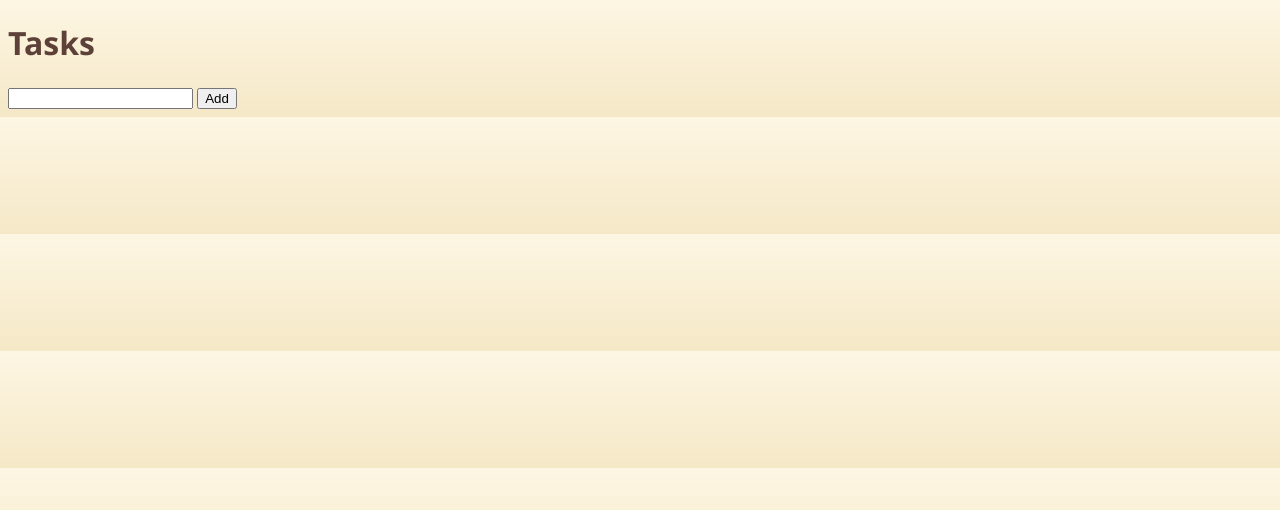
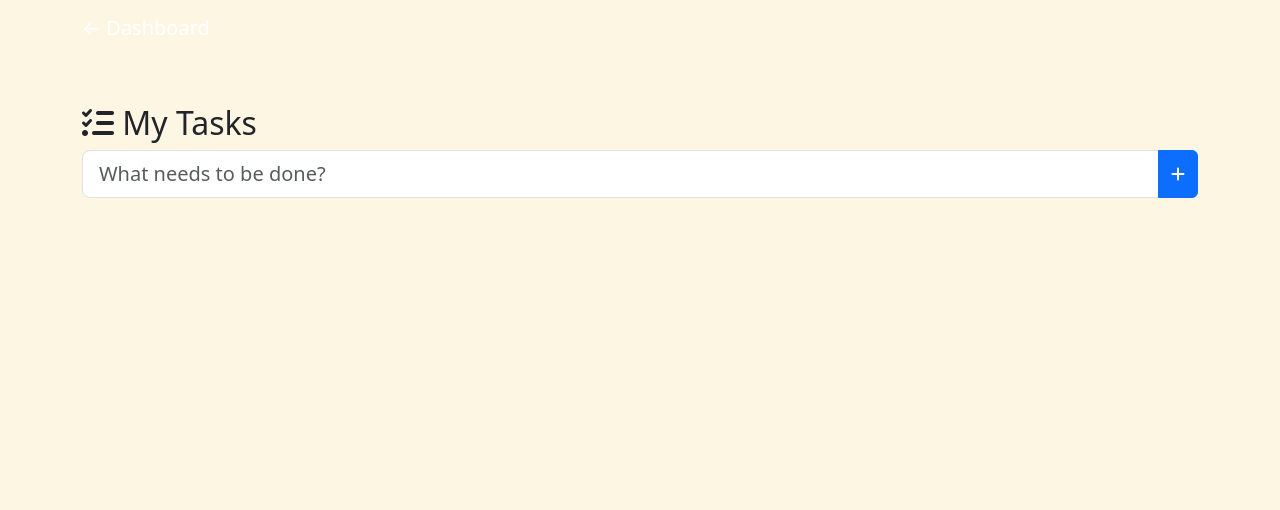
Before and after one commit to Aarav-InnovateDevRev/ManageIt, a Flask app: page /tasks in a window 1280 px wide. Shown: the top 510 px of the page. Run offline with Flask 3, Linux system fonts and the light colour scheme; the visitor is signed in with stand-in values (Sample User, id 1).

Commit message:
Refactor tasks.html for improved layout and styling

```diff
--- a/templates/tasks.html
+++ b/templates/tasks.html
@@ -1,27 +1,26 @@
 <!DOCTYPE html>
-<html>
+<html lang="en">
 <head>
-
-<meta name="viewport" content="width=device-width, initial-scale=1.0">
-<link rel="stylesheet" href="/static/style.css">
-
+    <meta charset="UTF-8"><meta name="viewport" content="width=device-width, initial-scale=1.0">
+    <title>Tasks - ManageIt</title>
+    <link href="https://cdn.jsdelivr.net/npm/bootstrap@5.3.3/dist/css/bootstrap.min.css" rel="stylesheet">
+    <link rel="stylesheet" href="https://cdnjs.cloudflare.com/ajax/libs/font-awesome/6.5.1/css/all.min.css">
+    <style>body{background:#fdf6e3;}</style>
 </head>
 <body>
-
-<h1>Tasks</h1>
-
-<form method="POST">
-
-<input name="task">
-<button>Add</button>
-
-</form>
-
-{% for t in tasks %}
-
-<p>{{t[0]}}</p>
-
-{% endfor %}
-
+<nav class="navbar navbar-dark bg-brown"><div class="container"><a class="navbar-brand" href="/dashboard">← Dashboard</a></div></nav>
+<div class="container py-5">
+    <h2><i class="fas fa-tasks"></i> My Tasks</h2>
+    {% with messages = get_flashed_messages(with_categories=true) %}{% if messages %}{% for cat,msg in messages %}<div class="alert alert-{{cat}}">{{msg}}</div>{% endfor %}{% endif %}{% endwith %}
+    <form method="POST" class="input-group mb-4">
+        <input type="text" name="task" class="form-control form-control-lg" placeholder="What needs to be done?" required>
+        <button class="btn btn-primary"><i class="fas fa-plus"></i></button>
+    </form>
+    <div class="row">
+        {% for t in tasks %}
+        <div class="col-md-6 mb-3"><div class="card p-3"><i class="fas fa-check-circle text-success"></i> {{t.task}}</div></div>
+        {% endfor %}
+    </div>
+</div>
 </body>
 </html>
```
